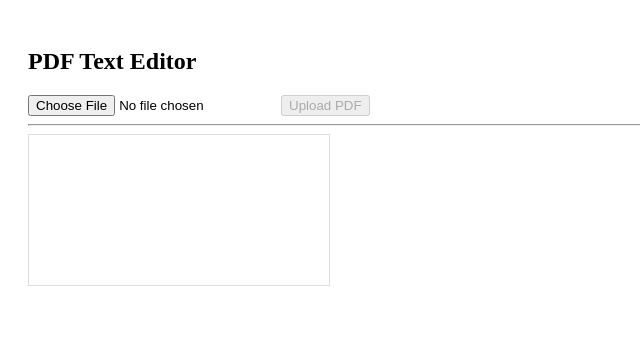
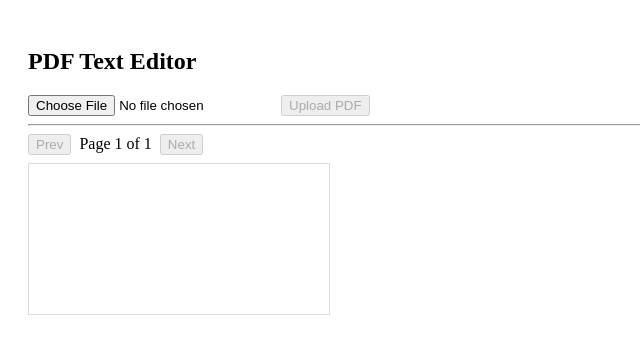
Before and after one commit to hasnatahmad095/edit-pdf, a React (Vite) app in the folder client/: page / in a window 1280 px wide. Shown: the top 354 px of the page, without its empty margins (0-640 px from the left). Built offline with nearby package versions, Linux system fonts and the light colour scheme.

Commit message:
feat: added pagination for pdf viewer to view more pages

```diff
--- a/client/src/App.jsx
+++ b/client/src/App.jsx
@@ -16,6 +16,9 @@ function App() {
   const [useCustomColor, setUseCustomColor] = useState(false);
   const canvasRef = useRef(null);
   const previewCanvasRef = useRef(null);
+  const pdfDocRef = useRef(null); // { pdf, buffer }
+  const [pageIndex, setPageIndex] = useState(0);
+  const [totalPages, setTotalPages] = useState(1);
 
   const uploadPdf = async () => {
     const form = new FormData();
@@ -28,13 +31,22 @@ function App() {
 
     const data = await res.json();
     setPdfPath(data.filePath);
-    extractText(file);
+    await initPdf(file);
   };
 
-  const extractText = async (file) => {
-    const buffer = await file.arrayBuffer();
+  const initPdf = async (fileObj) => {
+    const buffer = await fileObj.arrayBuffer();
     const pdf = await pdfjsLib.getDocument(buffer).promise;
-    const page = await pdf.getPage(1);
+    pdfDocRef.current = { pdf, buffer };
+    setTotalPages(pdf.numPages || 1);
+    setPageIndex(0);
+    await renderAndExtract(0);
+  };
+
+  const renderAndExtract = async (idx) => {
+    const holder = pdfDocRef.current;
+    if (!holder) return;
+    const page = await holder.pdf.getPage(idx + 1);
 
     const scale = 1.5;
     const viewport = page.getViewport({ scale });
@@ -85,11 +97,18 @@ function App() {
         isItalic,
         ascent,
         descent,
-        pageIndex: 0,
+        pageIndex: idx,
       };
     });
 
+    setSelected(null);
     setTextItems(items);
+  };
+
+  const goToPage = async (idx) => {
+    const clamped = Math.max(0, Math.min((totalPages || 1) - 1, idx));
+    setPageIndex(clamped);
+    await renderAndExtract(clamped);
   };
 
   // Keep preview canvas in sync with viewport size
@@ -227,6 +246,18 @@ function App() {
 
       <hr />
 
+      <div style={{ display: "flex", alignItems: "center", gap: 8, marginBottom: 8 }}>
+        <button onClick={() => goToPage(pageIndex - 1)} disabled={pageIndex <= 0}>
+          Prev
+        </button>
+        <span>
+          Page {pageIndex + 1} of {totalPages}
+        </span>
+        <button onClick={() => goToPage(pageIndex + 1)} disabled={pageIndex >= (totalPages - 1)}>
+          Next
+        </button>
+      </div>
+
       <div
         style={{
           position: "relative",
```
